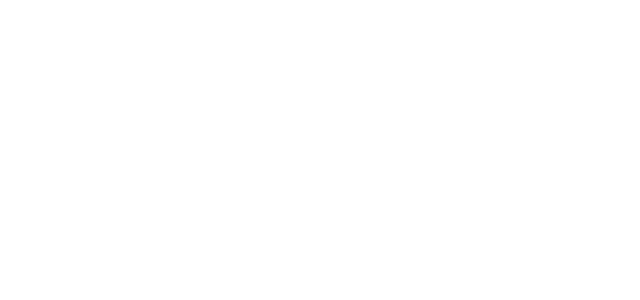
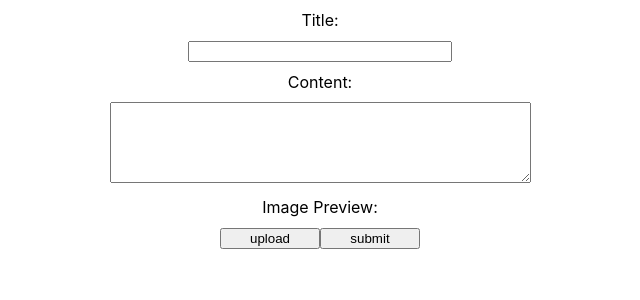
Before and after one commit to Nickxingyu/react-pratice_3, a React (Create React App) app: page / in a window 1280 px wide. Both pictures are taken after a click on the button "Add Post". Shown: the top 300 px of the page, without its empty margins (320-960 px from the left). Built offline with nearby package versions, Linux system fonts and the light colour scheme.

Commit message:
Add elements on the backbone of page about adding posts

```diff
--- a/src/App.css
+++ b/src/App.css
@@ -6,3 +6,13 @@
 .App{
   text-align: center;
 }
+span{
+  padding: 10px 0px;
+  display: grid;
+  justify-content: center;
+  align-items: center;
+}
+
+button{
+  width: 100px;
+}
--- a/src/App.js
+++ b/src/App.js
@@ -107,7 +107,7 @@
         <Title />
         <Content />
         <Img />
-        <ControlBottons />
+        <ControlButtons />
       </>
     )
   }
@@ -118,7 +118,12 @@
     super(props);
   }
   render(){
-    return <></>
+    return (
+      <div>
+        <span>Title:</span>
+        <input type="text" name="title" maxLength="10" style={{width: "20%"}}/>
+      </div>
+    )
   }
 }
 
@@ -127,20 +132,34 @@
     super(props);
   }
   render(){
-    return <></>
+    return (
+      <div>
+        <span>Content:</span>
+        <textarea cols="50" rows="5" name="content"/>
+      </div>
+    )
   }
 }
 class Img extends React.Component{
   render(){
-    return <></>
+    return (
+      <div>
+        <span>Image Preview:</span>
+      </div>
+    )
   }
 }
-class ControlBottons extends React.Component{
+class ControlButtons extends React.Component{
   constructor(props){
     super(props)
   }
   render(){
-    return <></>
+    return (
+      <div>
+        <button >upload</button>
+        <button >submit</button>
+      </div>
+    )
   }
 }
 
```
